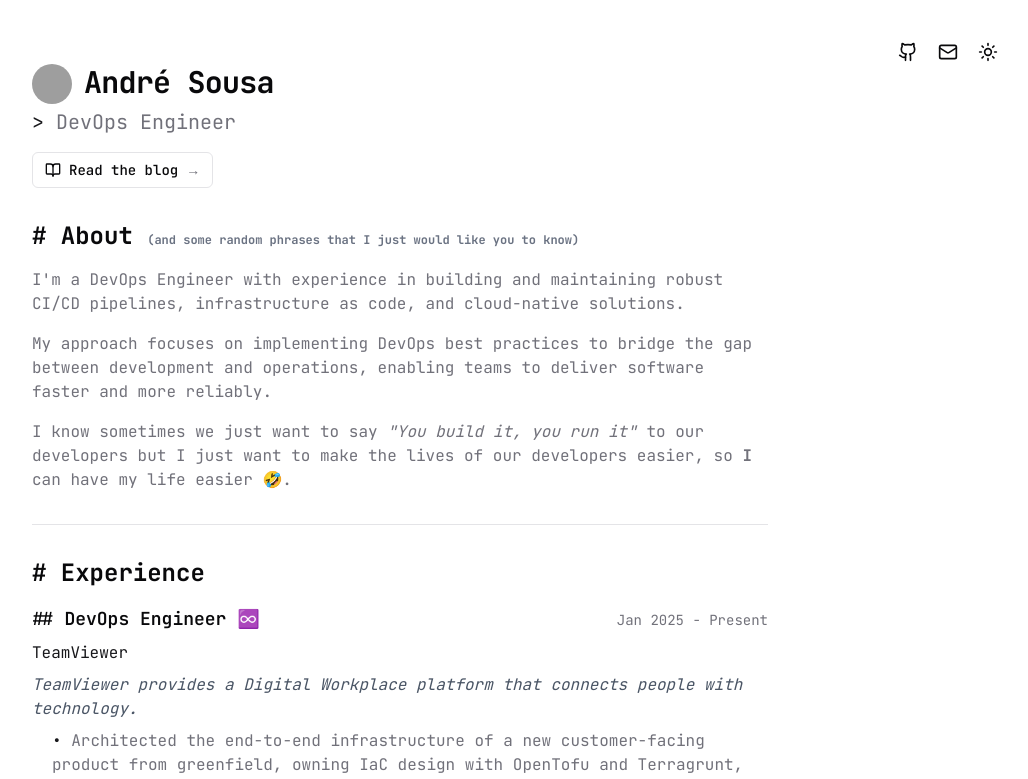
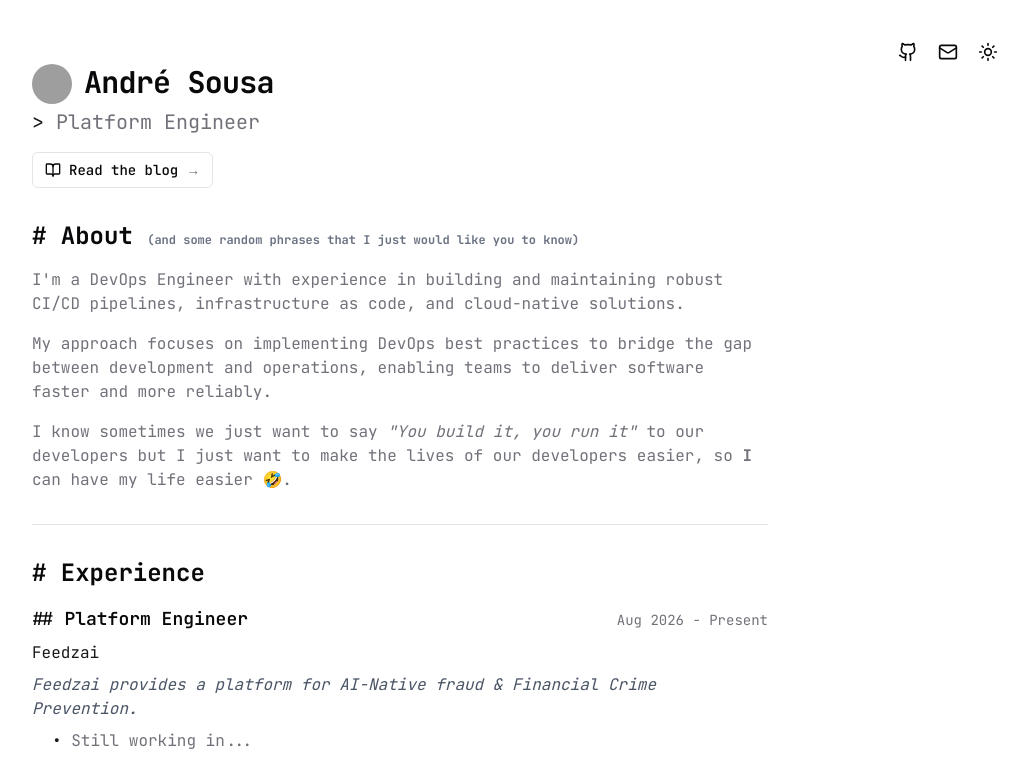
Before and after one commit to andresousadotpt/portfolio, a Next.js app: page / in a window 1280 px wide. Shown: the top 779 px of the page, without its empty margins (240-1268 px from the left). Built offline with nearby package versions, Linux system fonts and the light colour scheme; grey boxes are pictures that could not be loaded.

Commit message:
chore: Update portfolio

```diff
--- a/app/blog/page.tsx
+++ b/app/blog/page.tsx
@@ -8,7 +8,7 @@ import { getAllPosts, formatDate } from "@/lib/posts";
 export const metadata: Metadata = {
     title: "Blog",
     description:
-        "Thoughts, experiments and over-engineering from a DevOps Engineer.",
+        "Thoughts, experiments and over-engineering from a Platform Engineer.",
     alternates: { canonical: "/blog" },
 };
 
--- a/app/layout.tsx
+++ b/app/layout.tsx
@@ -18,16 +18,16 @@ const ogImage = "https://cdn.andresousa.pt/personal/logo_no_bg_white.png";
 export const metadata: Metadata = {
     metadataBase: new URL(siteUrl),
     title: {
-        default: "André Sousa — DevOps Engineer",
+        default: "André Sousa — Platform Engineer",
         template: "%s — André Sousa",
     },
     description:
-        "The classic DevOps Engineer experience website. (Markdown look portfolio 💀)",
+        "The classic Platform Engineer experience website. (Markdown look portfolio 💀)",
     authors: [{ name: "André Sousa", url: siteUrl }],
     creator: "André Sousa",
     keywords: [
         "André Sousa",
-        "DevOps Engineer",
+        "Platform Engineer",
         "Kubernetes",
         "Terraform",
         "Infrastructure as Code",
@@ -42,17 +42,17 @@ export const metadata: Metadata = {
         type: "website",
         url: siteUrl,
         siteName: "André Sousa",
-        title: "André Sousa — DevOps Engineer",
+        title: "André Sousa — Platform Engineer",
         description:
-            "DevOps Engineer writing about infrastructure, IaC, and over-engineering side projects.",
+            "Platform Engineer writing about infrastructure, IaC, and over-engineering side projects.",
         images: [{ url: ogImage, alt: "André Sousa" }],
         locale: "en_US",
     },
     twitter: {
         card: "summary",
-        title: "André Sousa — DevOps Engineer",
+        title: "André Sousa — Platform Engineer",
         description:
-            "DevOps Engineer writing about infrastructure, IaC, and over-engineering side projects.",
+            "Platform Engineer writing about infrastructure, IaC, and over-engineering side projects.",
         images: [ogImage],
     },
     robots: {
--- a/app/llms.txt/route.ts
+++ b/app/llms.txt/route.ts
@@ -11,13 +11,13 @@ export function GET() {
 
     const body = `# André Sousa
 
-> DevOps Engineer building and maintaining CI/CD pipelines, infrastructure as
+> Platform Engineer building and maintaining CI/CD pipelines, infrastructure as
 > code, and cloud-native solutions. Writes about infrastructure, IaC, and
 > over-engineering side projects.
 
 ## About
 
-André Sousa is a DevOps Engineer experienced with Kubernetes, Terraform/OpenTofu,
+André Sousa is a Platform Engineer experienced with Kubernetes, Terraform/OpenTofu,
 GitOps (Argo CD, FluxCD), CI/CD (GitLab CI, GitHub Actions), and observability
 (Prometheus, Loki, Grafana, VictoriaMetrics). Portfolio and blog: ${siteUrl}
 
--- a/app/page.tsx
+++ b/app/page.tsx
@@ -12,7 +12,7 @@ const personSchema = {
     "@type": "Person",
     name: "André Sousa",
     url: "https://andresousa.pt",
-    jobTitle: "DevOps Engineer",
+    jobTitle: "Platform Engineer",
     image: "https://cdn.andresousa.pt/personal/pfp_portfolio.jpg",
     email: "contact@andresousa.pt",
     sameAs: [
@@ -20,7 +20,7 @@ const personSchema = {
         "https://linkedin.com/in/andresousadotpt",
     ],
     knowsAbout: [
-        "DevOps",
+        "Platform",
         "Kubernetes",
         "Terraform",
         "Infrastructure as Code",
--- a/components/experience.tsx
+++ b/components/experience.tsx
@@ -1,12 +1,23 @@
 export default function Experience() {
     const experiences = [
+        {
+            title: "Platform Engineer",
+            company: "Feedzai",
+            companyUrl: "https://feedzai.com",
+            companyDescription:
+                "Feedzai provides a platform for AI-Native fraud & Financial Crime Prevention.",
+            period: "Aug 2026 - Present",
+            responsibilities: [
+                "Still working in...",
+            ],
+        },
         {
             title: "DevOps Engineer ♾️",
             company: "TeamViewer",
             companyUrl: "https://teamviewer.com",
             companyDescription:
                 "TeamViewer provides a Digital Workplace platform that connects people with technology.",
-            period: "Jan 2025 - Present",
+            period: "Jan 2025 - Aug 2026",
             responsibilities: [
                 "Architected the end-to-end infrastructure of a new customer-facing product from greenfield, owning IaC design with OpenTofu and Terragrunt, Kubernetes cluster architecture with AKS, GitOps workflows with Argo CD, and CI/CD pipelines with GitLab CI/CD, leading the 100% migration of legacy ClickOps infrastructure to code.",
                 "Designed and documented a reusable GitLab CI/CD component library from scratch, authoring Go and Bash tooling to support pipeline automation, establishing org-wide standards that reduced pipeline setup time and ensured consistent build and deployment practices across all teams.",
--- a/components/header.tsx
+++ b/components/header.tsx
@@ -20,7 +20,7 @@ export default function Header() {
             </div>
 
             <div className="text-xl text-muted-foreground">
-                <span className="text-primary">&gt;</span> DevOps Engineer
+                <span className="text-primary">&gt;</span> Platform Engineer
             </div>
 
             <nav className="mt-4">
```
Also changed, not shown: 1 other file (tests, documents, lock files or other folders).
